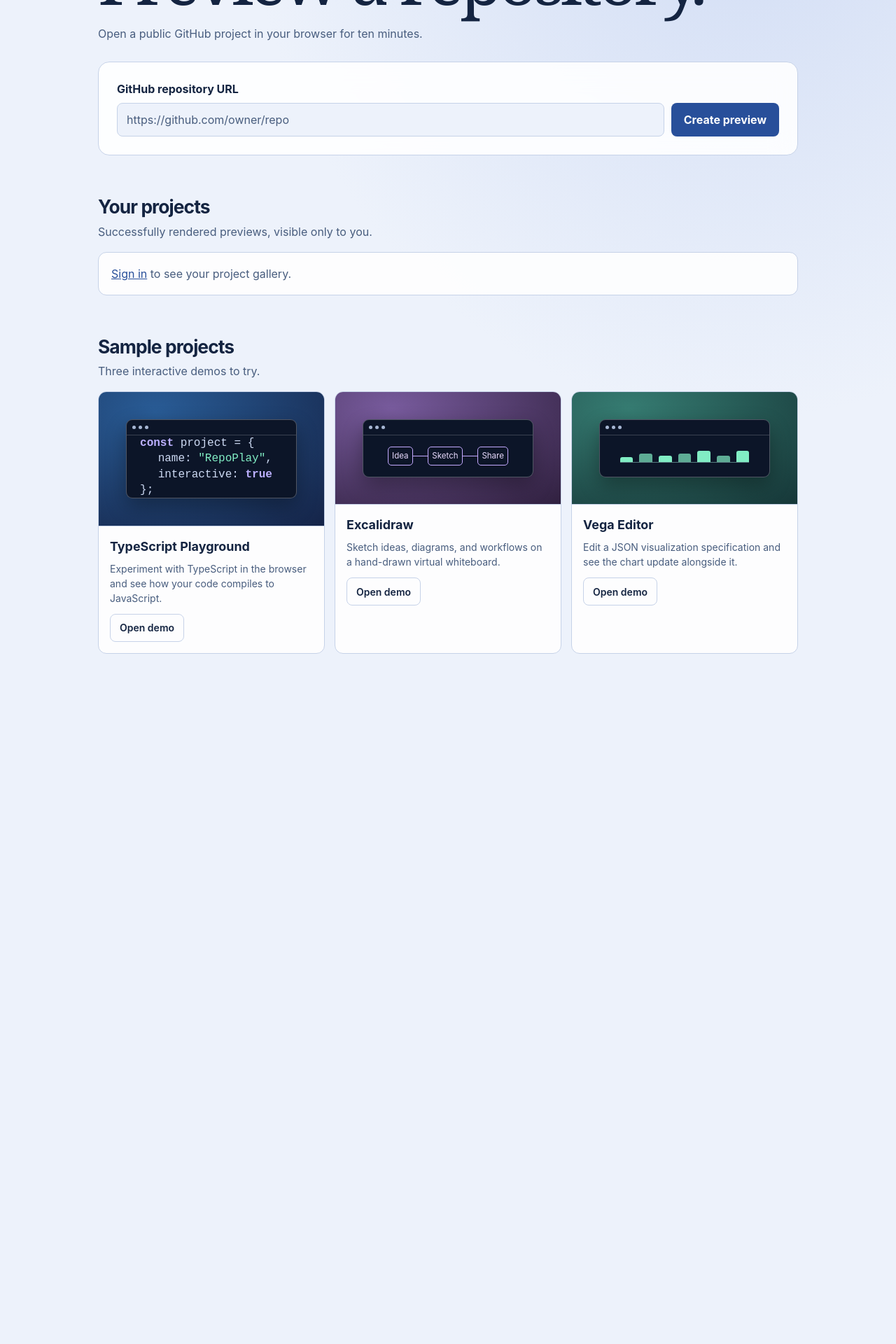
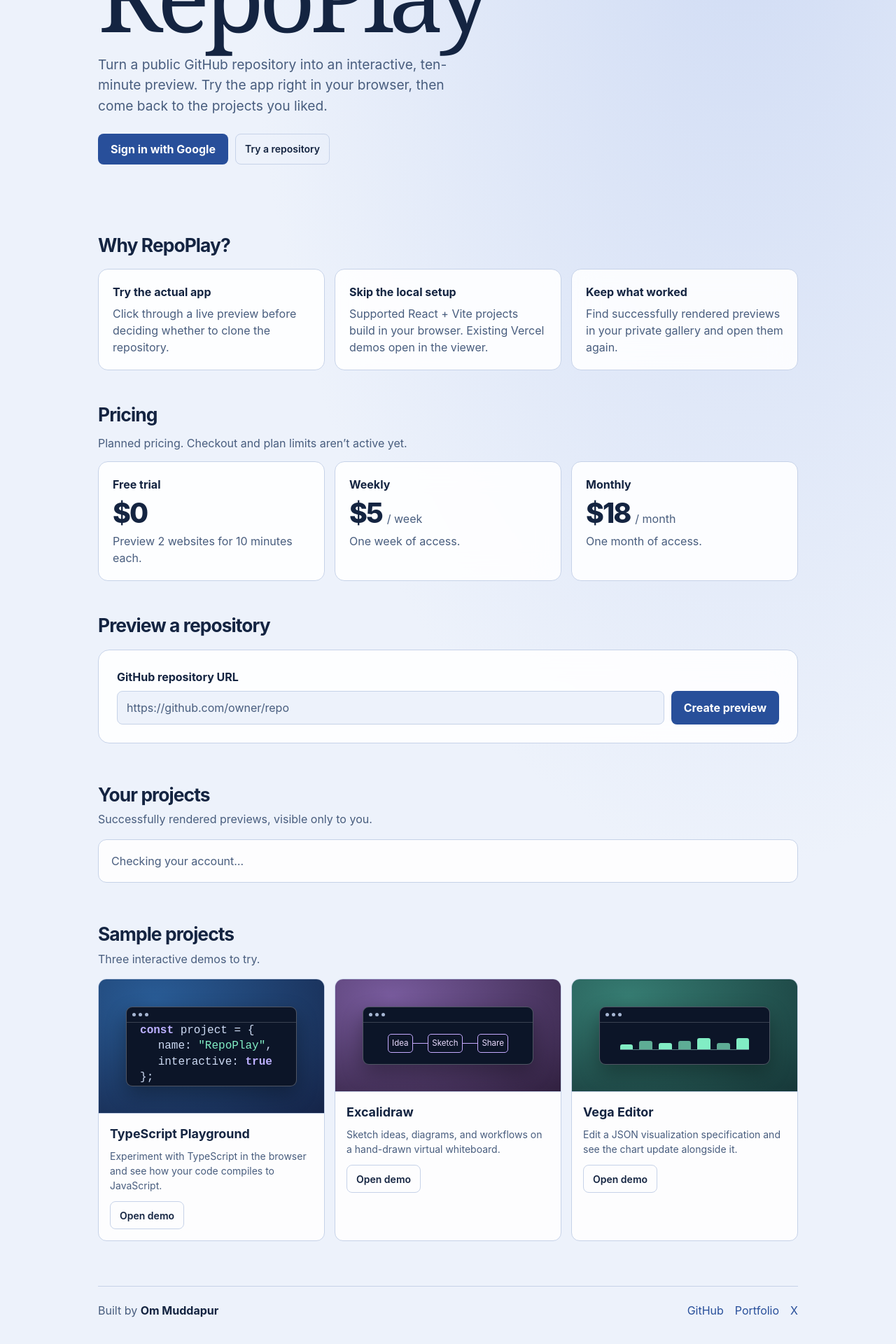
Before and after one commit to om-muddapur7/RepoPlay, a Next.js app: page / in a window 1280 px wide. Shown: the part 248-2168 px from the top of the page at 70% size. Before the commit the page ends 1246 px from the top, so only its background shows below. Built offline with nearby package versions, Linux system fonts and the light colour scheme; no server answers.

Commit message:
Update Site source

```diff
--- a/app/globals.css
+++ b/app/globals.css
@@ -259,3 +259,28 @@ body {
 :root[data-theme="light"] .delete-project { color: #982e40; }
 #gallery-notice:empty { display: none; }
 @media (min-width: 850px) { .history-list { grid-template-columns: repeat(3, minmax(0, 1fr)); } }
+
+.landing-hero { padding-bottom: clamp(22px, 5vw, 52px); }
+.landing-hero h1 { font-size: clamp(4rem, 12vw, 8.8rem); }
+.landing-hero > p { max-width: 550px; font-size: clamp(1rem, 2.3vw, 1.2rem); margin: 0; }
+.landing-actions { display: flex; flex-wrap: wrap; gap: 10px; margin-top: 24px; }
+.landing-section { margin-top: 44px; scroll-margin-top: 18px; }
+.landing-section h2 { font-size: 1.65rem; font-weight: 730; letter-spacing: -.035em; margin: 0 0 14px; }
+.landing-grid { display: grid; grid-template-columns: repeat(3, minmax(0, 1fr)); gap: 14px; list-style: none; margin: 0; padding: 0; }
+.landing-card { border: 1px solid var(--border); border-radius: 14px; padding: 20px; background: var(--glass); backdrop-filter: blur(18px); }
+.landing-card h3 { margin: 0 0 7px; font-weight: 700; }
+.landing-card p, .pricing-note, .landing-footer p { margin: 0; color: var(--muted); }
+.landing-card p { line-height: 1.5; }
+.pricing-note { margin: -6px 0 14px; }
+.plan-card .plan-price { display: flex; align-items: baseline; gap: 7px; margin-bottom: 6px; }
+.plan-price strong { color: var(--text); font-size: 2.45rem; line-height: 1.12; font-weight: 780; letter-spacing: -.05em; }
+.landing-section .preview-panel { margin-top: 0; }
+.landing-footer { margin-top: 64px; padding-block: 22px 0; display: flex; justify-content: space-between; flex-wrap: wrap; gap: 14px; border-top: 1px solid var(--border); }
+.landing-footer strong { color: var(--text); }
+.landing-footer nav { display: flex; gap: 16px; }
+.landing-footer a { color: var(--accent); }
+.landing-footer a:hover { text-decoration: underline; }
+@media (max-width: 670px) {
+  .landing-grid { grid-template-columns: 1fr; }
+  .landing-section { margin-top: 34px; }
+}
--- a/app/layout.tsx
+++ b/app/layout.tsx
@@ -1,6 +1,5 @@
 import type { Metadata } from "next";
 import type { ReactNode } from "react";
-import Script from "next/script";
 import "./globals.css";
 
 export const metadata: Metadata = {
@@ -28,7 +27,7 @@ export default function RootLayout({ children }: { children: ReactNode }) {
           </nav>
         </header>
         {children}
-        <Script src="/workspace.js" strategy="afterInteractive" />
+        <script src="/workspace.js" defer />
       </body>
     </html>
   );
--- a/app/page.tsx
+++ b/app/page.tsx
@@ -2,12 +2,54 @@ import { TemporaryPreviewForm } from "../components/temporary-preview-form";
 import { ProjectArt } from "../components/project-art";
 import { projects } from "../lib/catalog";
 
+const benefits = [
+  { title: "Try the actual app", description: "Click through a live preview before deciding whether to clone the repository." },
+  { title: "Skip the local setup", description: "Supported React + Vite projects build in your browser. Existing Vercel demos open in the viewer." },
+  { title: "Keep what worked", description: "Find successfully rendered previews in your private gallery and open them again." },
+];
+
+const plans = [
+  { title: "Free trial", price: "$0", period: "", description: "Preview 2 websites for 10 minutes each." },
+  { title: "Weekly", price: "$5", period: "/ week", description: "One week of access." },
+  { title: "Monthly", price: "$18", period: "/ month", description: "One month of access." },
+];
+
 export default function HomePage() {
   return (
     <main className="shell workspace">
-      <section className="workspace-intro">
-        <h1>Preview a repository.</h1>
-        <p>Open a public GitHub project in your browser for ten minutes.</p>
+      <section className="workspace-intro landing-hero" aria-labelledby="home-title">
+        <h1 id="home-title">RepoPlay</h1>
+        <p>Turn a public GitHub repository into an interactive, ten-minute preview. Try the app right in your browser, then come back to the projects you liked.</p>
+        <div className="landing-actions">
+          <a className="button" id="landing-signin" href="/signin">Sign in with Google</a>
+          <a className="quiet-button" id="landing-workspace" href="#preview">Try a repository</a>
+        </div>
+      </section>
+      <section className="landing-section" aria-labelledby="benefits-title">
+        <h2 id="benefits-title">Why RepoPlay?</h2>
+        <ul className="landing-grid">
+          {benefits.map(benefit => (
+            <li className="landing-card" key={benefit.title}>
+              <h3>{benefit.title}</h3><p>{benefit.description}</p>
+            </li>
+          ))}
+        </ul>
+      </section>
+      <section className="landing-section" id="pricing" aria-labelledby="pricing-title">
+        <h2 id="pricing-title">Pricing</h2>
+        <p className="pricing-note">Planned pricing. Checkout and plan limits aren’t active yet.</p>
+        <ul className="landing-grid">
+          {plans.map(plan => (
+            <li className="landing-card plan-card" key={plan.title}>
+              <h3>{plan.title}</h3>
+              <p className="plan-price"><strong>{plan.price}</strong>{plan.period && <span>{plan.period}</span>}</p>
+              <p>{plan.description}</p>
+            </li>
+          ))}
+        </ul>
+      </section>
+      <section className="landing-section" id="preview" aria-labelledby="preview-title">
+        <h2 id="preview-title">Preview a repository</h2>
         <TemporaryPreviewForm />
       </section>
       <section id="gallery" className="private-gallery" aria-labelledby="gallery-title">
@@ -38,6 +80,14 @@ export default function HomePage() {
           ))}
         </ul>
       </section>
+      <footer className="landing-footer">
+        <p>Built by <strong>Om Muddapur</strong></p>
+        <nav aria-label="Om Muddapur links">
+          <a href="https://github.com/om-muddapur7" target="_blank" rel="noopener noreferrer">GitHub</a>
+          <a href="https://om-portfolio-plum.vercel.app/" target="_blank" rel="noopener noreferrer">Portfolio</a>
+          <a href="https://x.com/Om7248" target="_blank" rel="noopener noreferrer">X</a>
+        </nav>
+      </footer>
     </main>
   );
 }
--- a/public/workspace.js
+++ b/public/workspace.js
@@ -28,6 +28,7 @@
   const result = document.getElementById("preview-result");
   const avatar = document.getElementById("account-avatar");
   const signin = document.getElementById("account-signin");
+  const landingSignin = document.getElementById("landing-signin");
   const list = document.getElementById("history-list");
   const empty = document.getElementById("gallery-empty");
   const search = document.querySelector(".gallery-search input");
@@ -129,6 +130,7 @@
       account = data.account;
       projects = data.projects;
       signin.hidden = Boolean(account);
+      if (landingSignin) landingSignin.hidden = Boolean(account);
       avatar.hidden = !account;
       if (account) {
         avatar.setAttribute("aria-label", account.name + " · account menu");
@@ -151,6 +153,7 @@
       account = null;
       list.replaceChildren();
       signin.hidden = false;
+      if (landingSignin) landingSignin.hidden = false;
       avatar.hidden = true;
       search.parentElement.hidden = true;
       empty.hidden = false;
```
